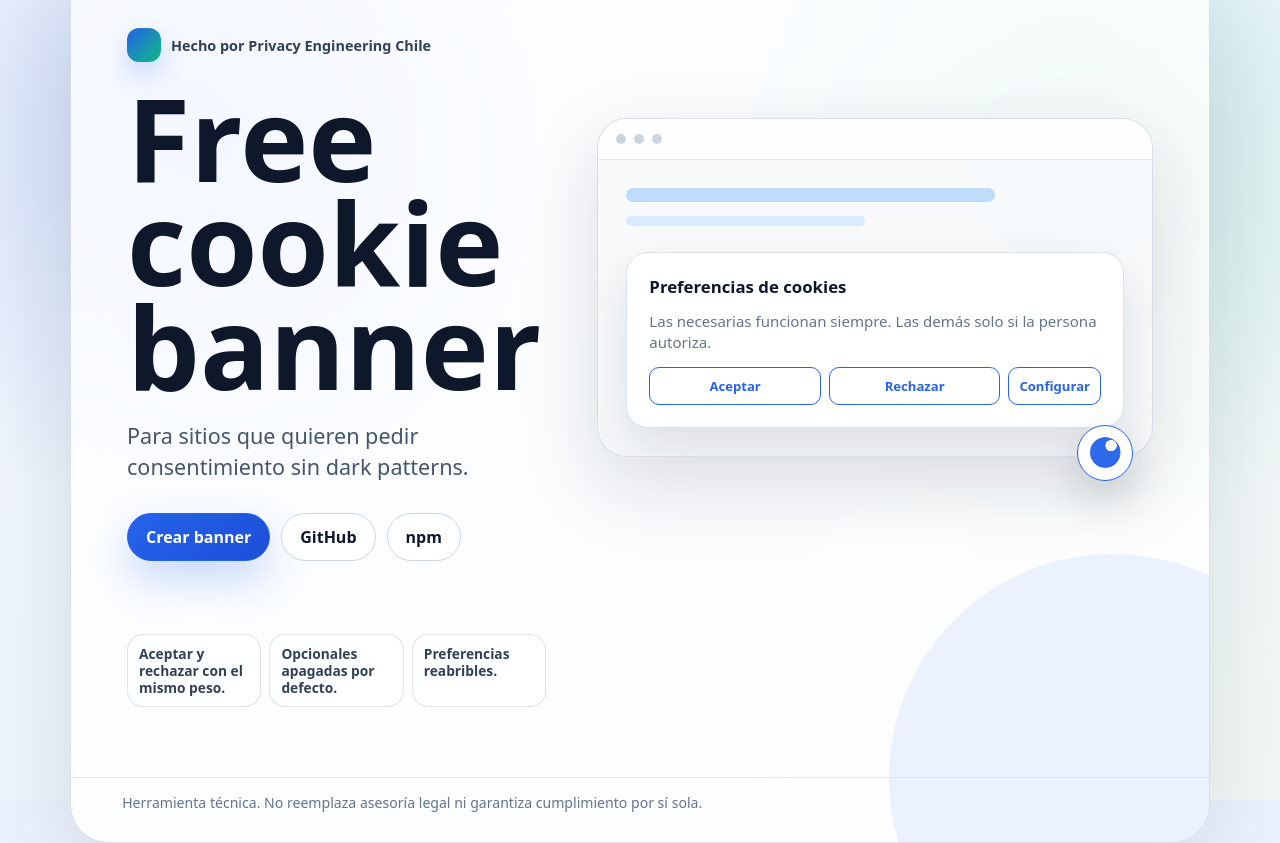
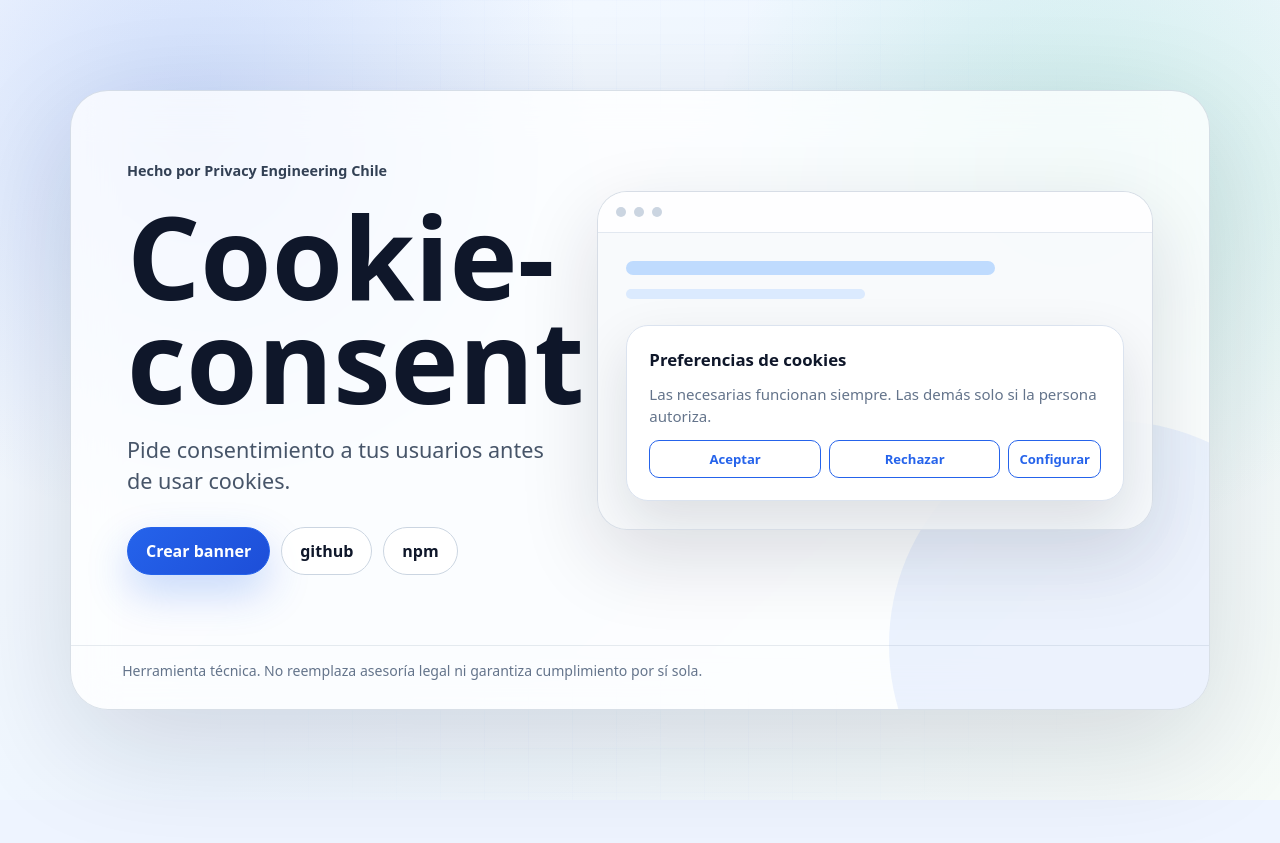
Before and after one commit to privacy-engineering-chile/cookie-consent, a website built with Vite: page index.html in a window 1280 px wide. After the commit the page ends 800 px from the top, so only its background shows below. Built offline with nearby package versions, Linux system fonts and the light colour scheme.

Commit message:
Simpler home

```diff
--- a/index.html
+++ b/index.html
@@ -403,13 +403,12 @@
       <section class="panel" aria-labelledby="title">
         <div class="shell">
           <div>
-            <p class="credit"><span class="mark" aria-hidden="true"></span> Hecho por Privacy Engineering Chile</p>
-            <h1 id="title">Free cookie banner</h1>
-            <p class="lead">Para sitios que quieren pedir consentimiento sin dark patterns.</p>
-
+            <p class="credit"> Hecho por Privacy Engineering Chile</p>
+            <h1 id="title">Cookie-consent</h1>
+            <p class="lead">Pide consentimiento a tus usuarios antes de usar cookies.</p>
             <nav class="actions" aria-label="Acciones principales">
               <a class="button button--primary" href="./examples/configurator/">Crear banner</a>
-              <a class="button" href="https://github.com/privacy-engineering-chile/cookie-consent">GitHub</a>
+              <a class="button" href="https://github.com/privacy-engineering-chile/cookie-consent">github</a>
               <a class="button" href="https://www.npmjs.com/package/cookie-consent-cl">npm</a>
             </nav>
           </div>
@@ -431,14 +430,7 @@
                 </div>
               </div>
             </div>
-            <span class="cookie-icon" aria-hidden="true"></span>
           </div>
-
-          <ul class="ethics" aria-label="Principios de diseño ético">
-            <li>Aceptar y rechazar con el mismo peso.</li>
-            <li>Opcionales apagadas por defecto.</li>
-            <li>Preferencias reabribles.</li>
-          </ul>
         </div>
 
         <p class="disclaimer">
```
Also changed, not shown: examples/configurator/preview.html (+1 -0 lines).
